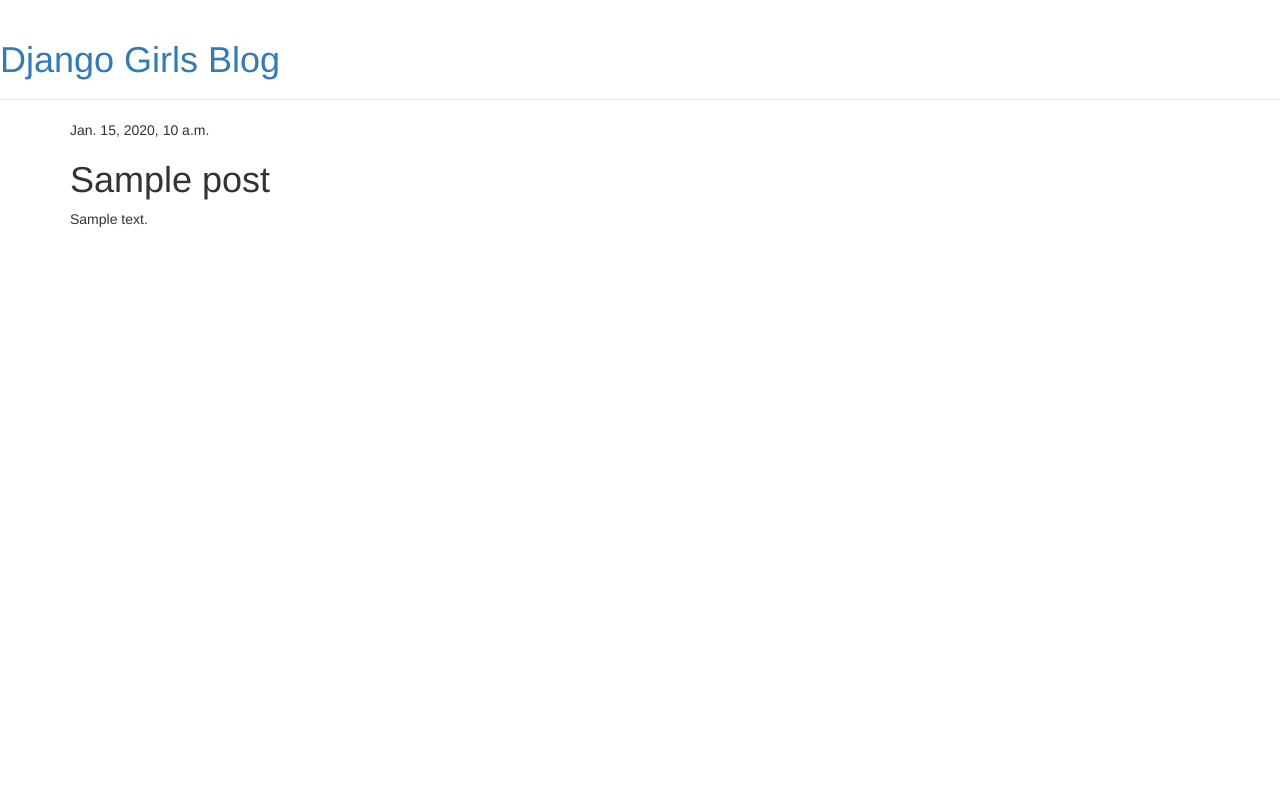
After one commit to Sangwonlee93/ch03_02, a Django app: template blog/templates/blog/post_detail.html in a window 1280 px wide. The commit adds this page. Run offline with Django 3.2, Linux system fonts and the light colour scheme; the template is opened without the code that fills it: most values are stand-ins (such as "Sample title", 1, 10 or a date in 2020); some libraries are stand-ins or nearby versions.

Commit message:
Added view and template for detailed blog post as well as CSS for the site.

```diff
--- /dev/null
+++ b/blog/templates/blog/base.html
@@ -0,0 +1,42 @@
+{% load staticfiles %}
+<html>
+<head>
+  <title>Django Girls blog</title>
+  <link href="//fonts.googleapis.com/css?family=Lobster&subset=latin,latin-ext" rel="stylesheet" type="text/css">
+  <link rel="stylesheet" href="//maxcdn.bootstrapcdn.com/bootstrap/3.2.0/css/bootstrap.min.css">
+  <link rel="stylesheet" href="//maxcdn.bootstrapcdn.com/bootstrap/3.2.0/css/bootstrap-theme.min.css">
+  <link rel="stylesheet" href="{% static 'css/blog.css' %}">
+</head>
+
+<body>
+  <div>
+    <div class="page-header">
+      <h1><a href="/">Django Girls Blog</a></h1>
+    </div>
+  </div>
+  <div class="content container">
+    <div class="row">
+      <div class="col-md-8">
+        {% block content %}
+        {% endblock %}
+      </div>
+    </div>
+  </div>
+  <!--
+  <div>
+    <h1><a href="">Django Girls Blog</a></h1>
+  </div>
+  <div>
+    <p>published: 14.06.2014, 12:14</p>
+    <h2><a href="">My first post</a></h2>
+    <p>Aenean eu leo quam. Pellentesque ornare sem lacinia quam venenatis vestibulum. Donec id elit non mi porta gravida at eget metus. Fusce dapibus, tellus ac cursus commodo, tortor mauris condimentum nibh, ut fermentum massa justo sit amet risus.</p>
+  </div>
+  <div>
+    <p>published: 14.06.2014, 12:14</p>
+    <h2><a href="">My second post</a></h2>
+    <p>Aenean eu leo quam. Pellentesque ornare sem lacinia quam venenatis vestibulum. Donec id elit non mi porta gravida at eget metus. Fusce dapibus, tellus ac cursus commodo, tortor mauris condimentum nibh, ut f.</p>
+  </div>
+-->
+</body>
+
+</html>
--- /dev/null
+++ b/blog/templates/blog/post_detail.html
@@ -0,0 +1,14 @@
+{% extends 'blog/base.html' %}
+
+
+  {% block content %}
+    <div class="post">
+      {% if post.published_date %}
+        <div class="date">
+          {{ post.published_date }}
+        </div>
+      {% endif %}
+      <h1>{{ post.title }}</h1>
+      <p>{{ post.text|linebreaksbr }}</p>
+  </div>
+{% endblock %}
--- a/blog/urls.py
+++ b/blog/urls.py
@@ -3,4 +3,5 @@
 
 urlpatterns = [
     url(r'^$',views.post_list,name ='post_list'),
+    url(r'^post/(?P<pk>\d+)/$', views.post_detail, name='post_detail'),
 ]
--- a/blog/views.py
+++ b/blog/views.py
@@ -1,7 +1,12 @@
 from django.shortcuts import render
 from django.utils import timezone
 from .models import Post
+from django.shortcuts import render, get_object_or_404
 
 def post_list(request):
     posts =Post.objects.filter(published_date__lte=timezone.now()).order_by('published_date')
     return render(request, 'blog/post_list.html', {'posts': posts})
+
+def post_detail(request,pk):
+    post = get_object_or_404(Post,pk=pk)
+    return render(request,'blog/post_detail.html', {'post':post})
```
Also changed, not shown: blog/templates/blog/post_list.html (+4 -40 lines).
